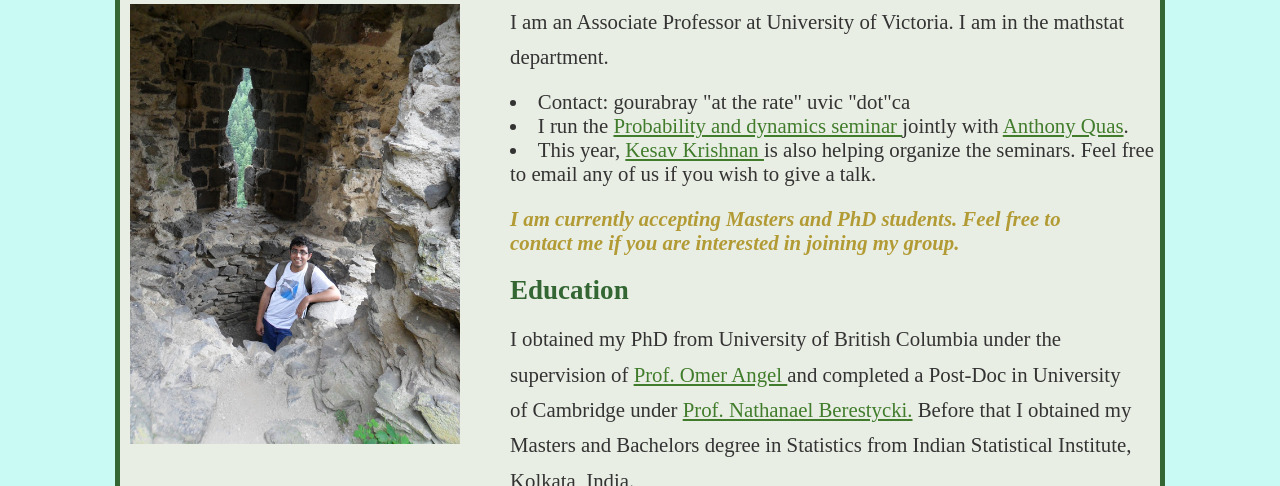
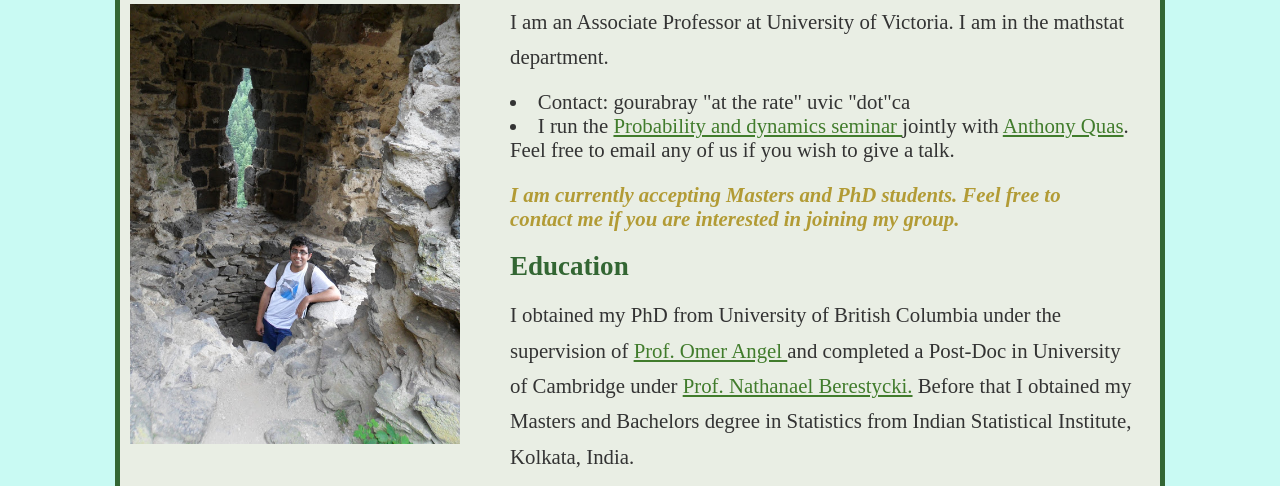
Before and after one commit to graymath24/webpage_G, a plain HTML site: page index.html in a window 1280 px wide. Shown: the part 301-787 px from the top of the page. Drawn offline with Linux system fonts and the light colour scheme.

Commit message:
homepage cleanup

```diff
--- a/index.html
+++ b/index.html
@@ -42,9 +42,9 @@
 
 <p style = "font size:50px"> I am an Associate Professor at University of Victoria. I am in the mathstat department. </p>
             <li>Contact: gourabray "at the rate" uvic "dot"ca</li>
-            <li> I run the <a href="https://sites.google.com/site/gourabmathematics/seminar" target  = "blank"> Probability and dynamics seminar  </a> jointly with <a href="https://web.uvic.ca/~aquas/" target ="blank"> Anthony Quas</a>. </li>
+            <li> I run the <a href="https://sites.google.com/site/gourabmathematics/seminar" target  = "blank"> Probability and dynamics seminar  </a> jointly with <a href="https://web.uvic.ca/~aquas/" target ="blank"> Anthony Quas</a>. Feel free to email any of us if you wish to give a talk. </li>
 
-             <li>   This year, <a href="https://sites.google.com/view/kesavkrishnan/" target ="blank"> Kesav Krishnan </a> is also helping organize the seminars. Feel free to email any of us if you wish to give a talk.</li>
+             </li>
 
    <blockquote>
        I am currently accepting Masters and PhD students. Feel free to contact me if you are interested in joining my group.
```
